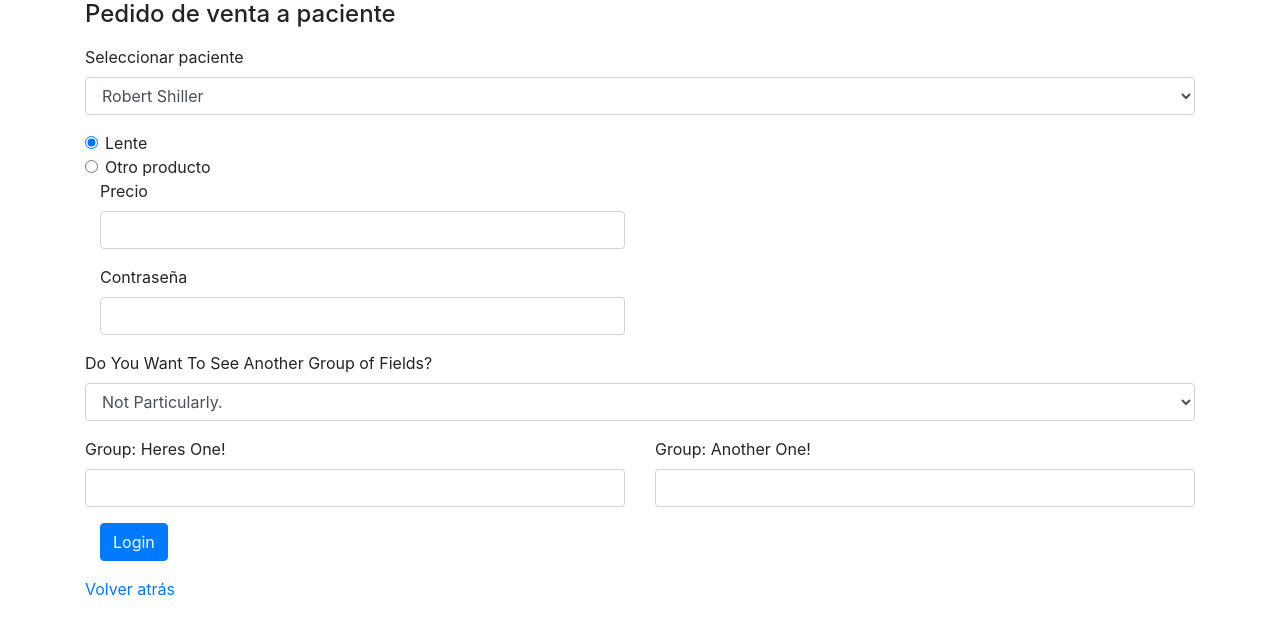
After one commit to frandlt/tpfinal-fullstack-django, a Django app: template optic_manager/usuarios/templates/usuarios/generar_pedido.html in a window 1280 px wide. The commit adds this page. Shown: the top 635 px of the page. Run offline with Django 3.2, Linux system fonts and the light colour scheme; the template is opened without the code that fills it, so the values that code supplies are empty; some libraries are stand-ins or nearby versions.

Commit message:
Agregado generar_pedido.html

```diff
--- /dev/null
+++ b/optic_manager/usuarios/templates/usuarios/generar_pedido.html
@@ -0,0 +1,73 @@
+{% extends "./layout.html" %}
+
+{% block body %}
+
+<form action="{% url 'login' %}" method="post" id="login-form">
+    {% csrf_token %}
+
+  <div class="form-group">
+    <h4 class="mb-3">Pedido de venta a paciente</h4>
+
+    <label for="inputUsuario">Seleccionar paciente</label>
+        <select class="form-control" id="inputUsuario">
+            <option value="1">Robert Shiller</option>
+            <option value="2">Eugene Page</option>
+        </select>
+    </div>
+
+    <div class="form-check">
+        <input class="form-check-input" type="radio" name="inputRadio" id="inputRadio1" value="option1" checked>
+        <label class="form-check-label" for="inputRadio1">
+            Lente
+        </label>
+        </div>
+        <div class="form-check">
+        <input class="form-check-input" type="radio" name="inputRadio" id="inputRadio1" value="option2">
+        <label class="form-check-label" for="inputRadio1">
+            Otro producto
+        </label>
+    </div>
+
+    <div class="form-group col-md-6">
+            <label for="inputPrecio">Precio</label>
+            <input type="text" class="form-control" id="inputPrecio" name="precio">
+    </div>
+
+    <div class="form-group col-md-6">
+            <label for="InputPassword">Contraseña</label>
+            <input type="password" class="form-control" id="InputPassword" name="password">
+    </div>
+
+  <div class="form-group">
+    <label for="seeAnotherFieldGroup">Do You Want To See Another Group of Fields?</label>
+    <select class="form-control" id="seeAnotherFieldGroup">
+          <option value="no">Not Particularly.</option>
+          <option value="yes">I Guess!</option>
+    </select>
+  </div>
+
+  <div class="form-group" id="otherFieldGroupDiv">
+    <div class="row">
+      <div class="col-6">
+        <label for="otherField1">Group: Heres One!</label>
+        <input type="text" class="form-control w-100" id="otherField1">
+      </div>
+      <div class="col-6">
+        <label for="otherField2">Group: Another One!</label>
+        <input type="text" class="form-control w-100" id="otherField2">
+      </div>
+    </div>
+  </div>
+
+
+
+    <div class="form-group col-md-4">
+            <button type="submit" class="btn btn-primary" value="Login">Login</button>
+    </div>
+
+
+    <a href="{% url 'index' %}">Volver atrás</a>
+
+    <script type="text/javascript" src="{% url './generar_pedido.html' %}"></script>
+
+{% endblock %}
--- a/optic_manager/usuarios/templates/usuarios/usuario.html
+++ b/optic_manager/usuarios/templates/usuarios/usuario.html
@@ -16,9 +16,9 @@
 
     </ul>
 
-    <!-- {% if request.user.username == "ventas.trinitas" %}
-        <a href="{% url 'ejemplo.html' %}">Generar pedido para paciente</a>
-    {% endif %} -->
+    {% if grupo == "Ventas" %}
+        <a href="{% url 'generar_pedido.html' %}">Generar pedido para paciente</a>
+    {% endif %}
 
     <a href="{% url 'logout' %}">Desconectarse</a>
 {% endblock %}
```
Also changed, not shown: optic_manager/usuarios/templates/usuarios/generar_pedido.js (added, +16 -0 lines).
